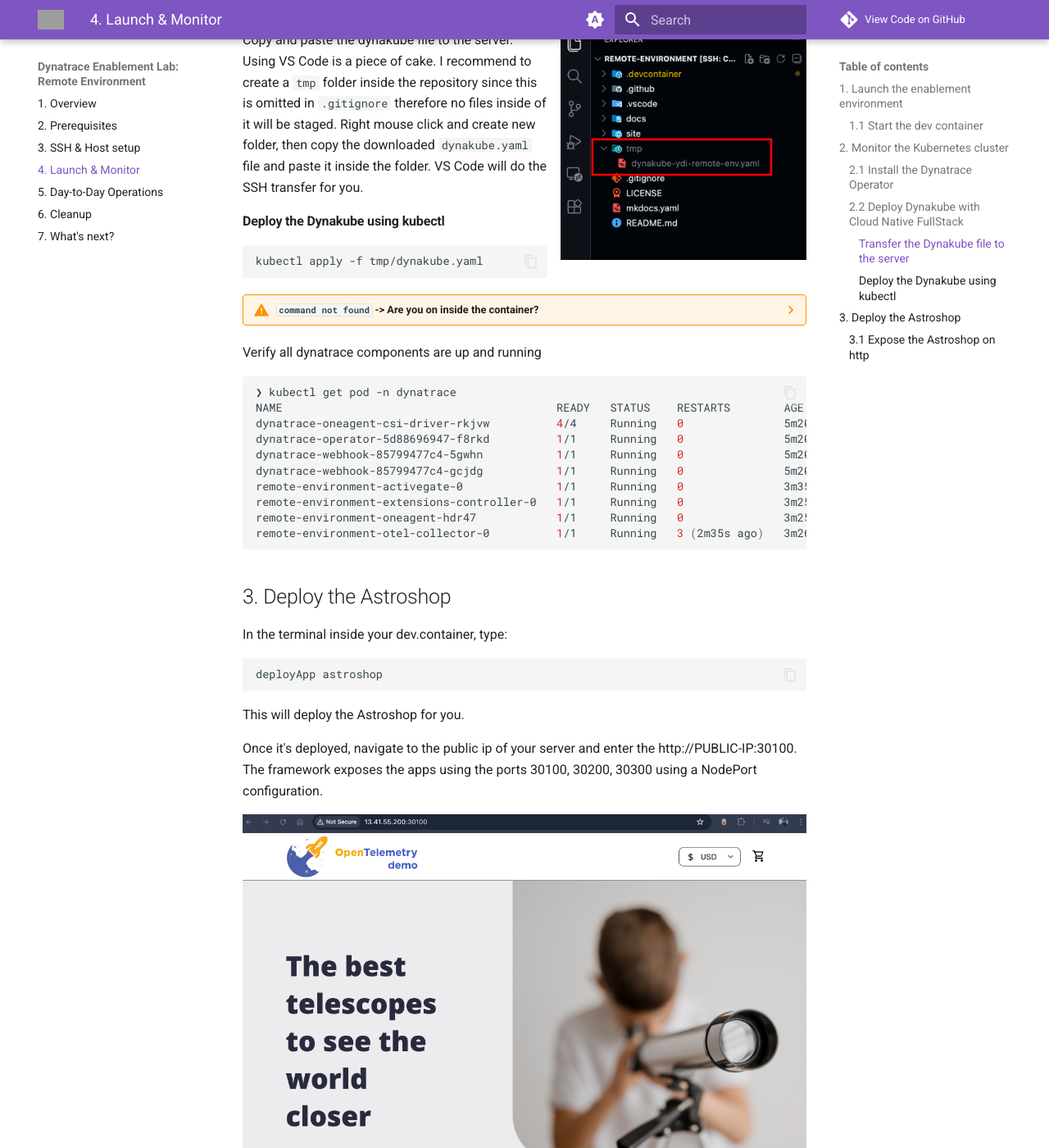
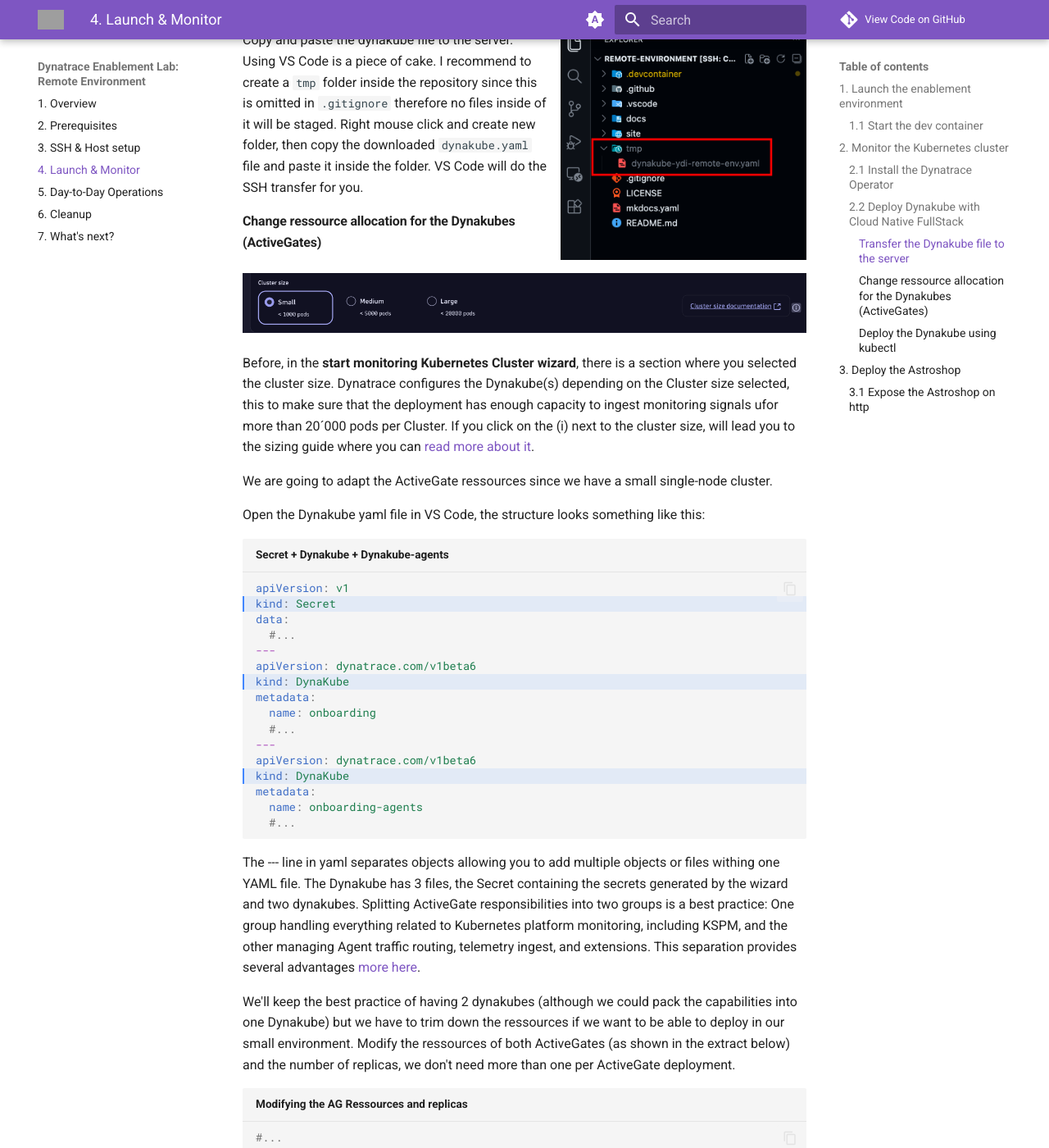
Before and after one commit to danatrace/remote-environment, an MkDocs documentation site: the page built from docs/launch.md, in a window 1280 px wide and 1400 px high, scrolled down 1254 px. Shown: the whole window at 82% size. Built offline with MkDocs 1.6.1 and Material for MkDocs 9.7.7, drawn with Linux system fonts in a browser that asks for light colours; comment, search, counter and statistics services are not loaded; some of the changed text lies outside the part shown; grey boxes are pictures that could not be loaded.

Commit message:
AG sizing - K8s change for Best practices, 2 Dynakubes

````diff
--- a/docs/launch.md
+++ b/docs/launch.md
@@ -61,6 +61,71 @@ helm install dynatrace-operator oci://public.ecr.aws/dynatrace/dynatrace-operato
 
 Copy and paste the dynakube file to the server. Using VS Code is a piece of cake. I recommend to create a `tmp` folder inside the repository since this is omitted in `.gitignore` therefore no files inside of it will be staged. Right mouse click and create new folder, then copy the downloaded `dynakube.yaml` file and paste it inside the folder. VS Code will do the SSH transfer for you.
 
+
+#### Change ressource allocation for the Dynakubes (ActiveGates)
+
+![alt text](img/cluster_sizing.png)
+
+Before, in the **start monitoring Kubernetes Cluster wizard**, there is a section where you selected the cluster size. Dynatrace configures the Dynakube(s) depending on the Cluster size selected, this to make sure that the deployment has enough capacity to ingest monitoring signals ufor more than 20´000 pods per Cluster. If you click on the (i) next to the cluster size, will lead you to the sizing guide where you can [read more about it](https://docs.dynatrace.com/docs/shortlink/ag-sizing-guide).
+
+We are going to adapt the ActiveGate ressources since we have a small single-node cluster.
+
+Open the Dynakube yaml file in VS Code, the structure looks something like this:
+
+```yaml title="Secret + Dynakube + Dynakube-agents" hl_lines="2 7 13"
+apiVersion: v1
+kind: Secret
+data:
+  #...
+---
+apiVersion: dynatrace.com/v1beta6
+kind: DynaKube
+metadata:
+  name: onboarding
+  #...
+---
+apiVersion: dynatrace.com/v1beta6
+kind: DynaKube
+metadata:
+  name: onboarding-agents
+  #...
+```
+
+
+The --- line in yaml separates objects allowing you to add multiple objects or files withing one YAML file. The Dynakube has 3 files, the Secret containing the secrets generated by the wizard and two dynakubes. Splitting ActiveGate responsibilities into two groups is a best practice: One group handling everything related to Kubernetes platform monitoring, including KSPM, and the other managing Agent traffic routing, telemetry ingest, and extensions. This separation provides several advantages [more here](https://docs.dynatrace.com/docs/shortlink/ag-sizing-guide#using-a-dedicated-activegate-for-kubernetes-platform-monitoring).
+
+We'll keep the best practice of having 2 dynakubes (although we could pack the capabilities into one Dynakube) but we have to trim down the ressources if we want to be able to deploy in our small environment. Modify the ressources of both ActiveGates (as shown in the extract below) and the number of replicas, we don't need more than one per ActiveGate deployment.
+
+```yaml title="Modifying the AG Ressources and replicas" hl_lines="4 7-8 10-11 12 16-17 20-21 23-25"
+#...
+  activeGate:
+    capabilities:
+      - kubernetes-monitoring
+    resources:
+      requests:
+        cpu: 100m
+        memory: 512Mi
+      limits:
+        cpu: 500m
+        memory: 768Mi
+    replicas: 1
+#...
+  activeGate:
+    capabilities:
+      - routing
+      - debugging
+    resources:
+      requests:
+        cpu: 100m
+        memory: 512Mi
+      limits:
+        cpu: 500m
+        memory: 768Mi
+    replicas: 1
+```
+<!--TODO: In here
+
+-->
 
 #### Deploy the Dynakube using kubectl
 
````
Also changed, not shown: docs/environment.md (+1 -1 lines), docs/img/cluster_sizing.png (added), docs/img/dynakube_tokens.png, docs/img/monitork8s.png.
